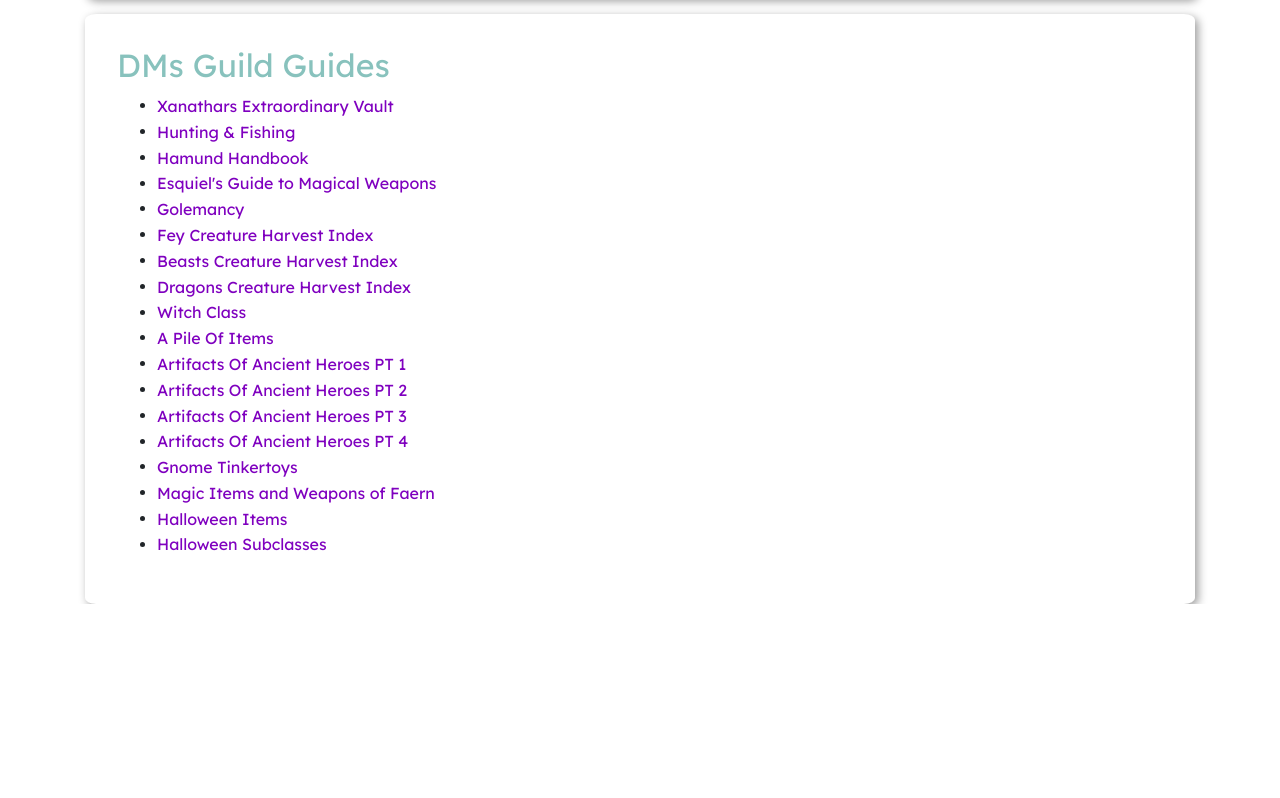
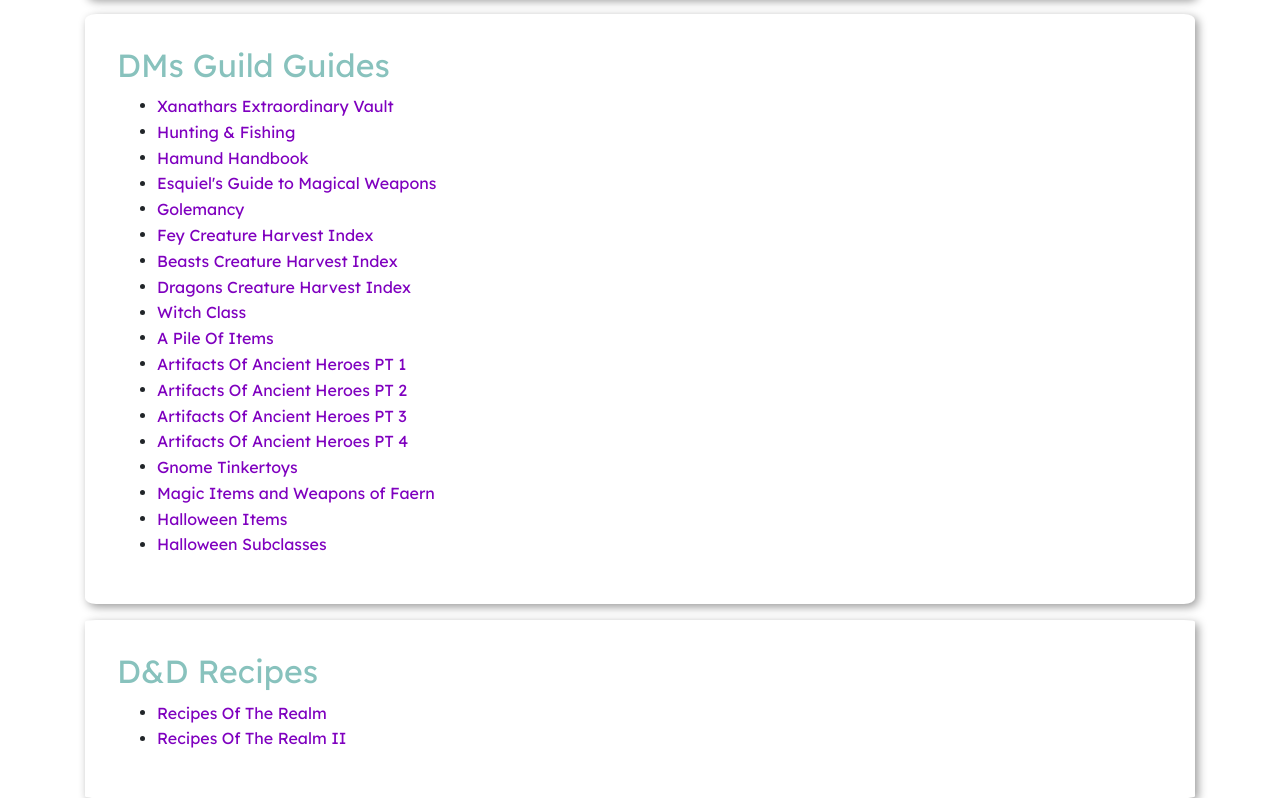
Before and after one commit to HumanHickory/dndGuides, a plain HTML site: page OminousHorizon.html in a window 1280 px wide. Shown: the part 929-1727 px from the top of the page. Before the commit the page ends 1533 px from the top, so only its background shows below. Drawn offline with nearby package versions, Linux system fonts and the light colour scheme; a web font is replaced by a local one.

Commit message:
Update OminousHorizon.html

```diff
--- a/OminousHorizon.html
+++ b/OminousHorizon.html
@@ -74,6 +74,8 @@
 </div>
 
 
+
+
 <div class="box mt-3" id="DMsGuild">
 		<h2>DMs Guild Guides</h2>
 			<ul>
@@ -98,7 +100,14 @@
 
 	</ul>
 </div>
+<div class="box mt-3" id="recipes">
+	<h2> D&D Recipes</h2>
+		<ul>
+			<li><a href="Recipes/Dnd Recipes.pdf"class="hvr-wobble-top">Recipes Of The Realm</a></li>
+			<li><a href="Recipes/Dnd Recipes.pdf" class="hvr-wobble-top">Recipes Of The Realm II</a></li>
+		</ul>
 
+</div>
 
 
 
```
